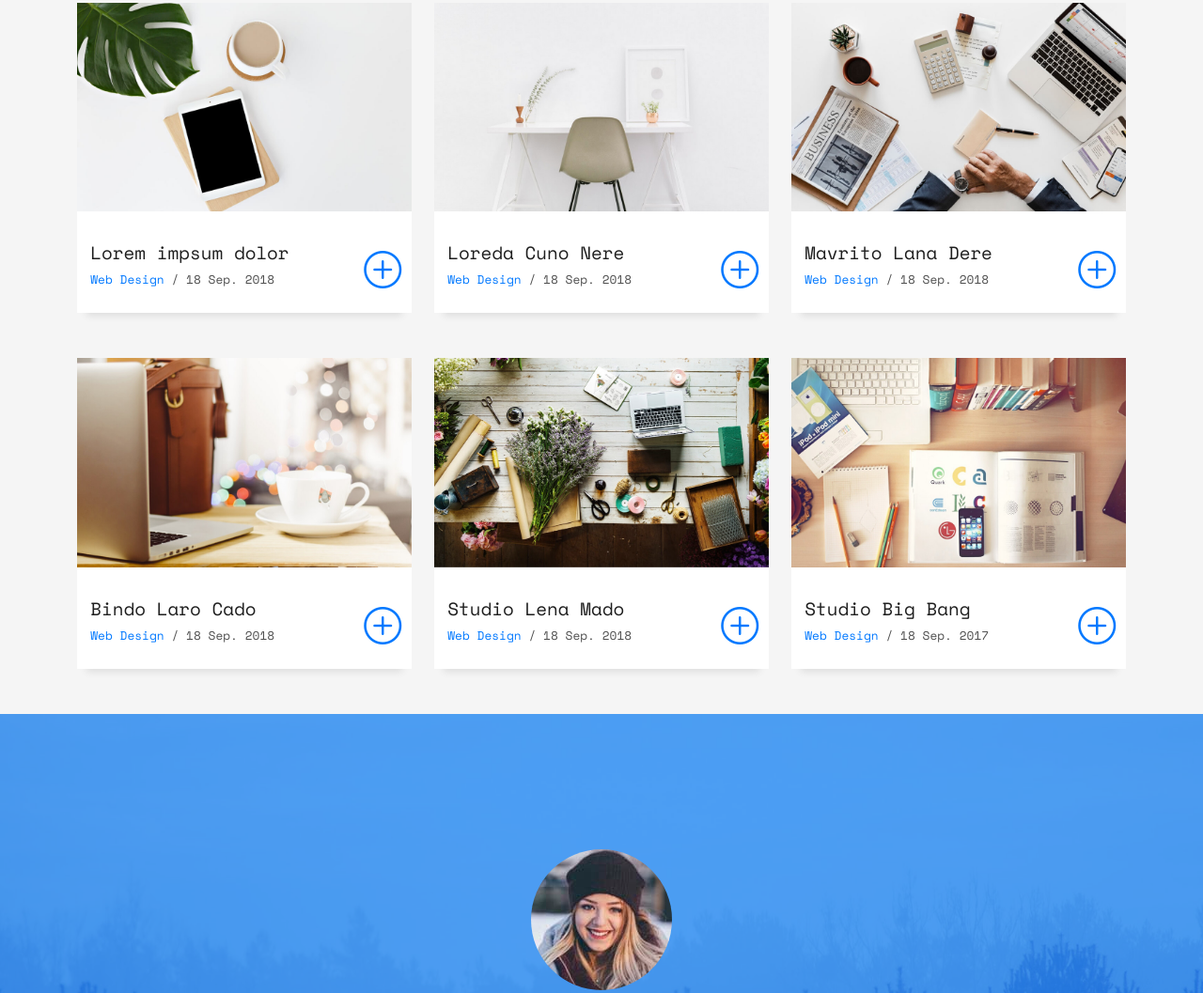
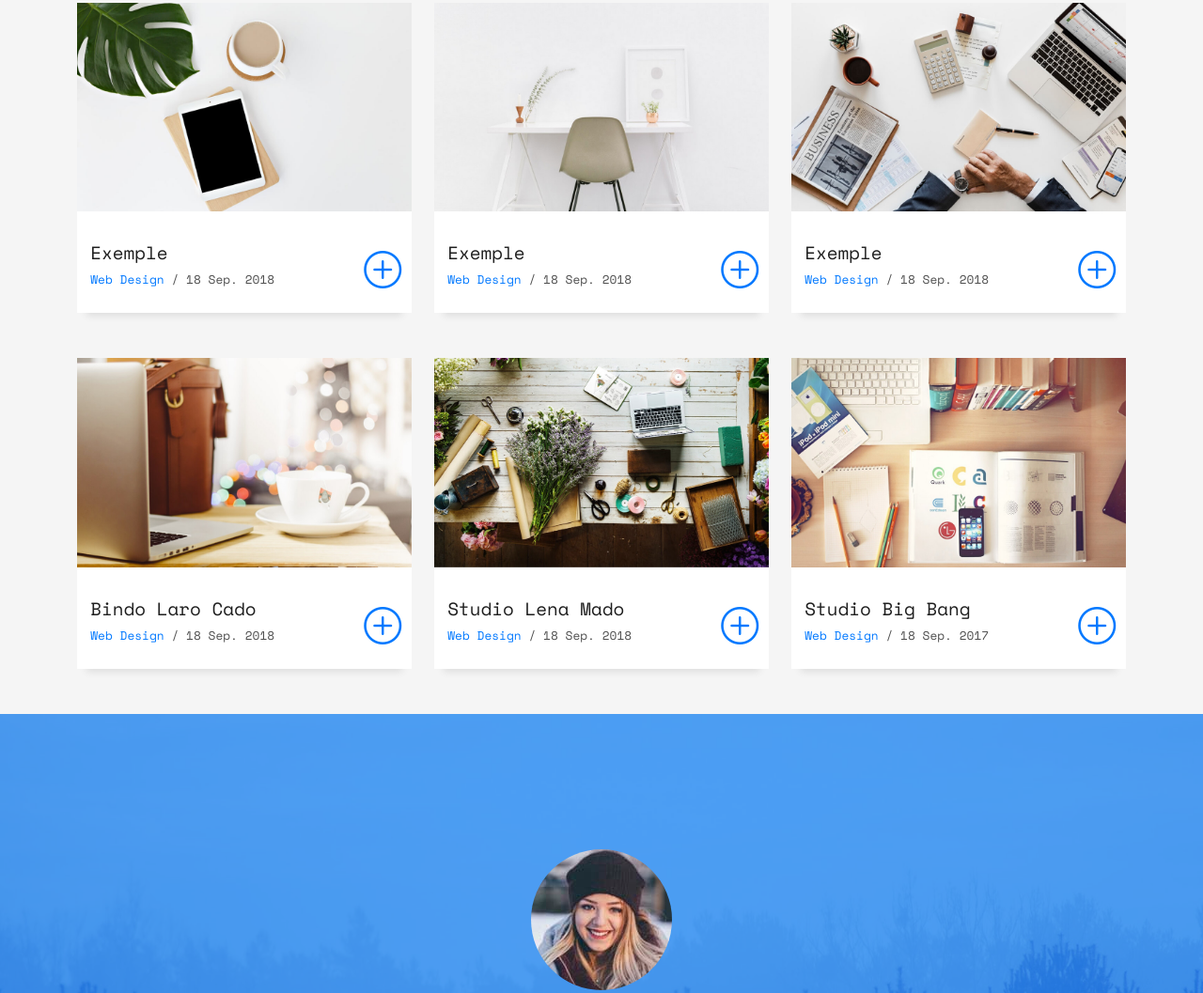
Before and after one commit to SK-Chaurasiya/portfolioWebsite.github.io, a plain HTML site: page index.html in a window 1280 px wide. Shown: the part 3333-4390 px from the top of the page at 94% size. Drawn offline with nearby package versions, Linux system fonts and the light colour scheme.

Commit message:
small code update

```diff
--- a/index.html
+++ b/index.html
@@ -444,7 +444,7 @@
                 <div class="row">
 
                   <div class="col-sm-8">
-                    <h2 class="w-title">Lorem impsum dolor</h2>
+                    <h2 class="w-title">Exemple</h2>
                     <div class="w-more">
                       <span class="w-ctegory">Web Design</span> /
                       <span class="w-date">18 Sep. 2018</span>
@@ -479,7 +479,7 @@
                 <div class="row">
 
                   <div class="col-sm-8">
-                    <h2 class="w-title">Loreda Cuno Nere</h2>
+                    <h2 class="w-title">Exemple</h2>
 
                     <div class="w-more">
                       <span class="w-ctegory">Web Design</span> /
@@ -513,7 +513,7 @@
                 <div class="row">
 
                   <div class="col-sm-8">
-                    <h2 class="w-title">Mavrito Lana Dere</h2>
+                    <h2 class="w-title">Exemple</h2>
                     <div class="w-more">
                       <span class="w-ctegory">Web Design</span> /
                       <span class="w-date">18 Sep. 2018</span>
```
